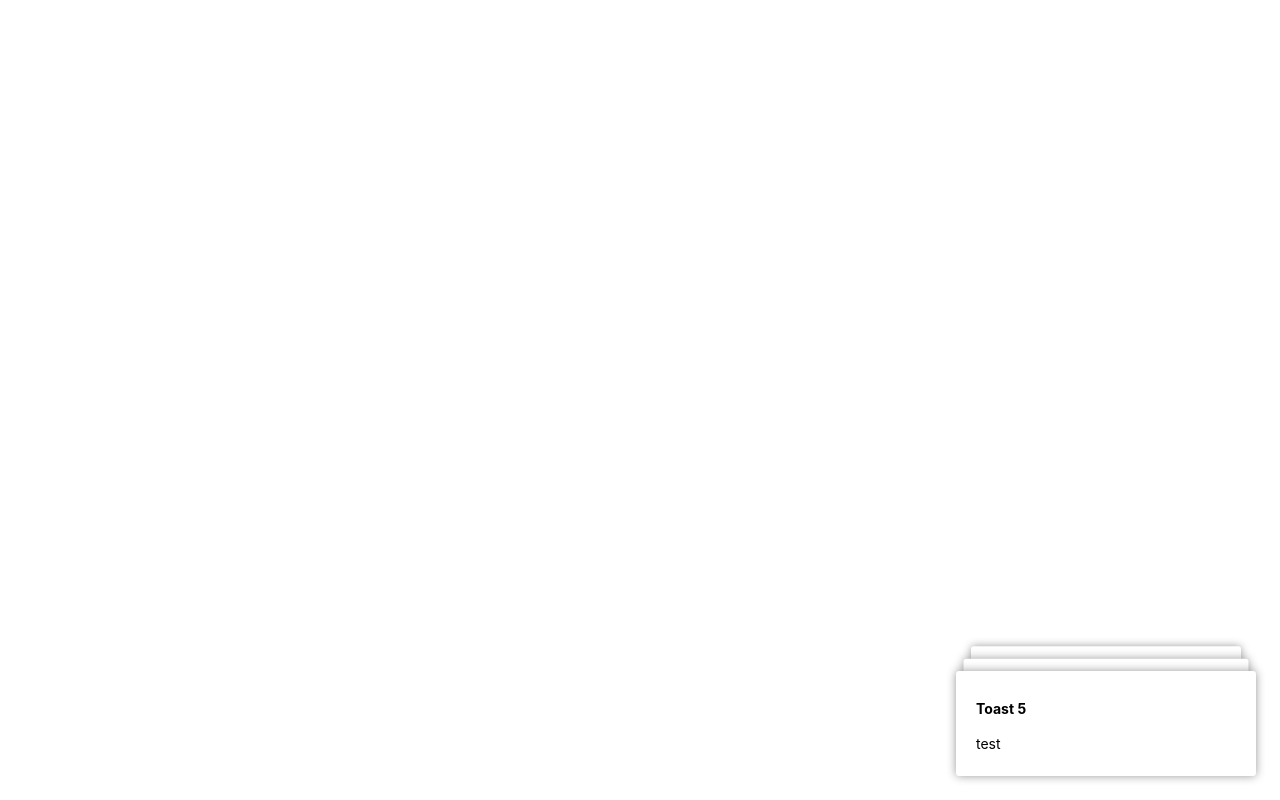
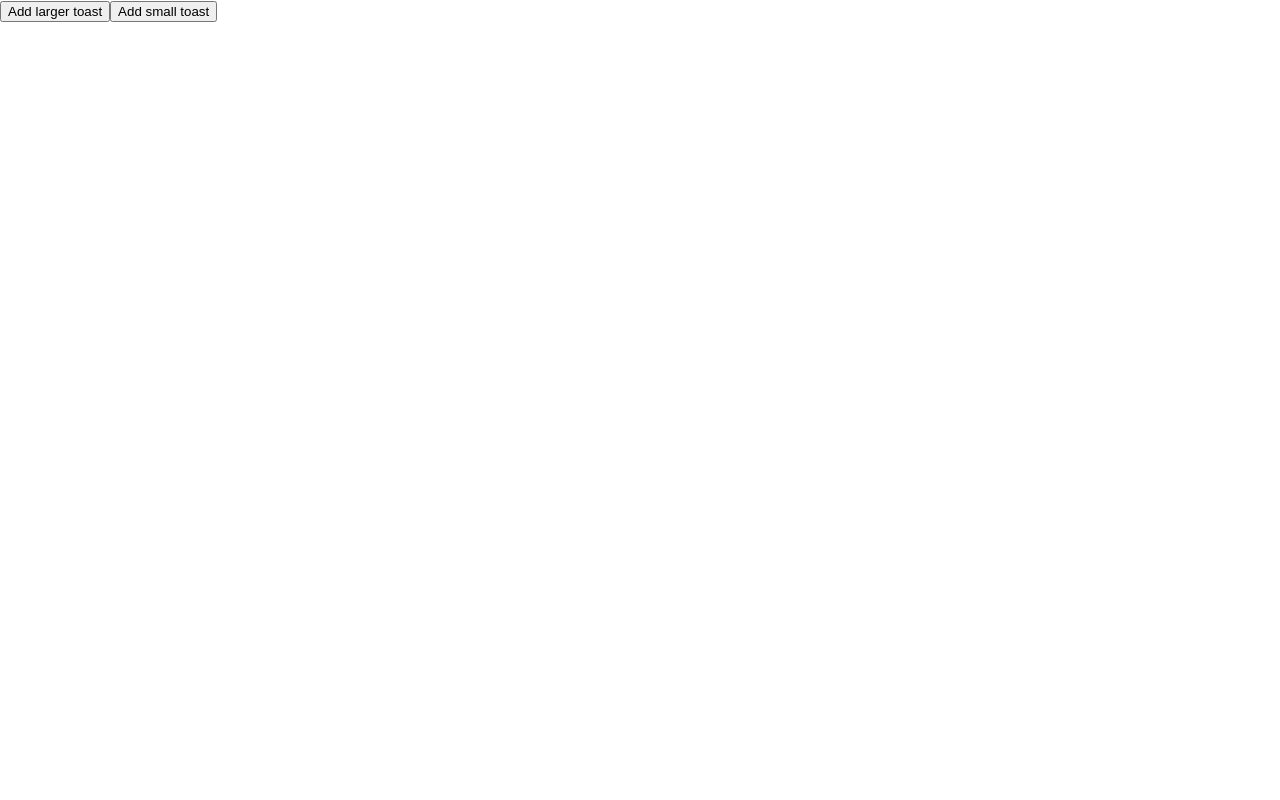
Before and after one commit to igornfaustino/beautiful-toast, a React (Create React App) app: page / in a window 1280 px wide. Built offline with nearby package versions, Linux system fonts and the light colour scheme.

Commit message:
feat: add react context to dispatch toast

```diff
--- a/src/App.tsx
+++ b/src/App.tsx
@@ -1,9 +1,12 @@
+import Content from "./components/Content";
 import { ToastProvider } from "./components/ToastProvider";
 
 function App() {
   return (
     <div>
-      <ToastProvider />
+      <ToastProvider>
+        <Content />
+      </ToastProvider>
     </div>
   );
 }
--- /dev/null
+++ b/src/components/Content.tsx
@@ -0,0 +1,15 @@
+import React from 'react'
+import { useToast } from '../hooks/useToast'
+
+const Content = () => {
+  const { dispatchToast } = useToast()
+
+  return (
+    <div>
+      <button onClick={() => dispatchToast({ title: 'Title', description: 'loren ipsum' })}>Add larger toast</button>
+      <button onClick={() => dispatchToast({ title: 'Title' })}>Add small toast</button>
+    </div>
+  )
+}
+
+export default Content
--- a/src/components/ToastProvider.tsx
+++ b/src/components/ToastProvider.tsx
@@ -1,6 +1,7 @@
-import { useEffect, useState } from "react";
+import React, { useCallback, useState } from "react";
 import styled from "styled-components";
 import { v4 as uuidv4 } from 'uuid';
+import { ToastType } from "../types/Toast";
 import { Toast } from "./Toast";
 
 const NotificationContainer = styled.div`
@@ -16,30 +17,31 @@ const NotificationContainer = styled.div`
   }
 `
 
-export function ToastProvider() {
+export const ToastContext = React.createContext<{
+  dispatchToast: (args: Pick<ToastType, 'title' | 'description'>) => void
+}>({
+  dispatchToast: () => { }
+})
+
+export const ToastProvider = ({ children }: { children: React.ReactNode }) => {
   const [isHovering, setIsHovering] = useState(false)
-  const [toastList, setToastList] = useState<any[]>([])
+  const [toastList, setToastList] = useState<ToastType[]>([])
   const [heights, setHeights] = useState<any[]>([])
 
-  useEffect(() => {
-    let itens = 0
-    const interval = setInterval(() => {
-      if (itens >= 10) {
-        return
-      }
-      itens++
+  const addToast = useCallback(({ title, description }: { title: string, description?: string }) => {
     setToastList(toastList => [{
-        title: `Toast ${toastList.length + 1}`,
-        description: 'test',
+      title: title,
+      description: description,
       timestamp: new Date(),
       id: uuidv4(),
-        index: toastList.length + 1
     }, ...toastList])
-    }, 1000)
-    return () => clearInterval(interval)
   }, [])
 
   return (
+    <ToastContext.Provider value={{
+      dispatchToast: addToast
+    }}>
+      {children}
       <NotificationContainer onMouseOver={() => setIsHovering(true)} onMouseOut={() => setIsHovering(false)}>
         {
           [...toastList].map((toast, index) => (
@@ -52,10 +54,12 @@ export function ToastProvider() {
               title={toast.title}
               id={toast.id}
               timestamp={toast.timestamp}
-            description={toast.index % 2 !== 0 ? toast.description : ''}
+              description={toast.description}
             />
           ))
         }
       </NotificationContainer >
+    </ToastContext.Provider>
+
   )
 }
--- /dev/null
+++ b/src/hooks/useToast.ts
@@ -0,0 +1,6 @@
+import { useContext } from "react"
+import { ToastContext } from "../components/ToastProvider"
+
+export const useToast = () => {
+  return useContext(ToastContext)
+}
--- /dev/null
+++ b/src/types/Toast.ts
@@ -0,0 +1,6 @@
+export type ToastType = {
+  id: string
+  title: string
+  description?: string
+  timestamp: Date
+}
```
Lines whose indentation alone changed are shown as unchanged.
